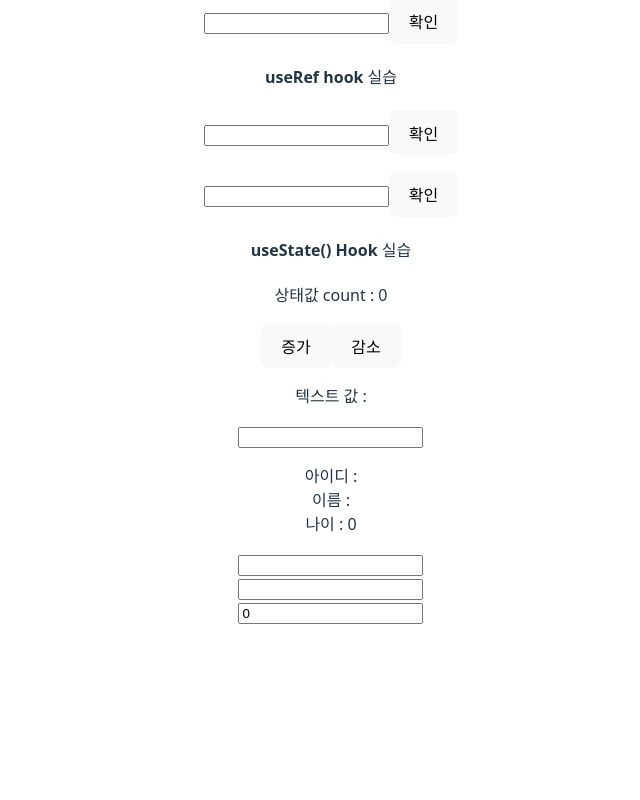
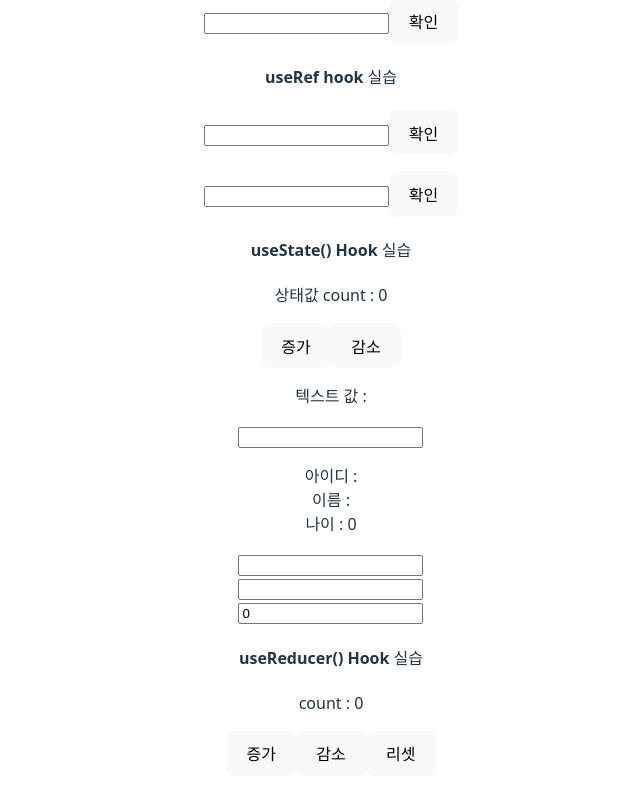
Before and after one commit to Tigerfriend1/React, a React (Vite) app in the folder ch04/: page / in a window 1280 px wide. Shown: the part 208-1008 px from the top of the page, without its empty margins (309-949 px from the left). Before the commit the page ends 864 px from the top, so only its background shows below. Built offline with nearby package versions, Linux system fonts and the light colour scheme.

Commit message:
리액트 useReducer 연습

```diff
--- a/ch04/src/App.jsx
+++ b/ch04/src/App.jsx
@@ -4,6 +4,7 @@ import viteLogo from '/vite.svg'
 import './App.css'
 import UseRefComponent from './components/UseRefComponent'
 import UseStateComponent from './components/UseStateComponent'
+import UseReducerComponent from './components/UseReducerComponent'
 
 function App() {
   return (
@@ -11,8 +12,8 @@ function App() {
       <h3>4.리액트 훅</h3>
       <UseRefComponent />
       <UseRefComponent />
-
       <UseStateComponent />
+      <UseReducerComponent />
     </>
   )
 }
--- /dev/null
+++ b/ch04/src/components/UseReducerComponent.jsx
@@ -0,0 +1,35 @@
+import { useReducer } from "react";
+
+//상태 선언
+const initCountState = {count : 0};
+
+//상태 처리 : reducer 정의
+function countReducer(state, action){
+    switch(action.type){
+        case "INCREASE":
+            return {count : state.count + 1};
+        case "DECREASE":
+            return {count : state.count - 1};
+        case "RESET":
+            return {count : 0};
+        default :
+            return {count : state.count};
+    }
+}
+function UseReducerComponent(){
+    //useReducer() - 초기상태와 상태를 처리하는 함수(리듀서)를 처리하는 state
+    const [countState, countDispatch] = useReducer(countReducer, initCountState);
+    return (
+        <div className="UseReducerComponent">
+            <h4>useReducer() Hook 실습</h4>
+            <p>
+                count : {countState.count}
+            </p>
+            <button onClick={()=>{countDispatch({type:"INCREASE"})}}>증가</button>
+            <button onClick={()=>{countDispatch({type:"DECREASE"})}}>감소</button>
+            <button onClick={()=>{countDispatch({type:"RESET"})}}>리셋</button>
+        </div>
+    );
+}
+
+export default UseReducerComponent
```
